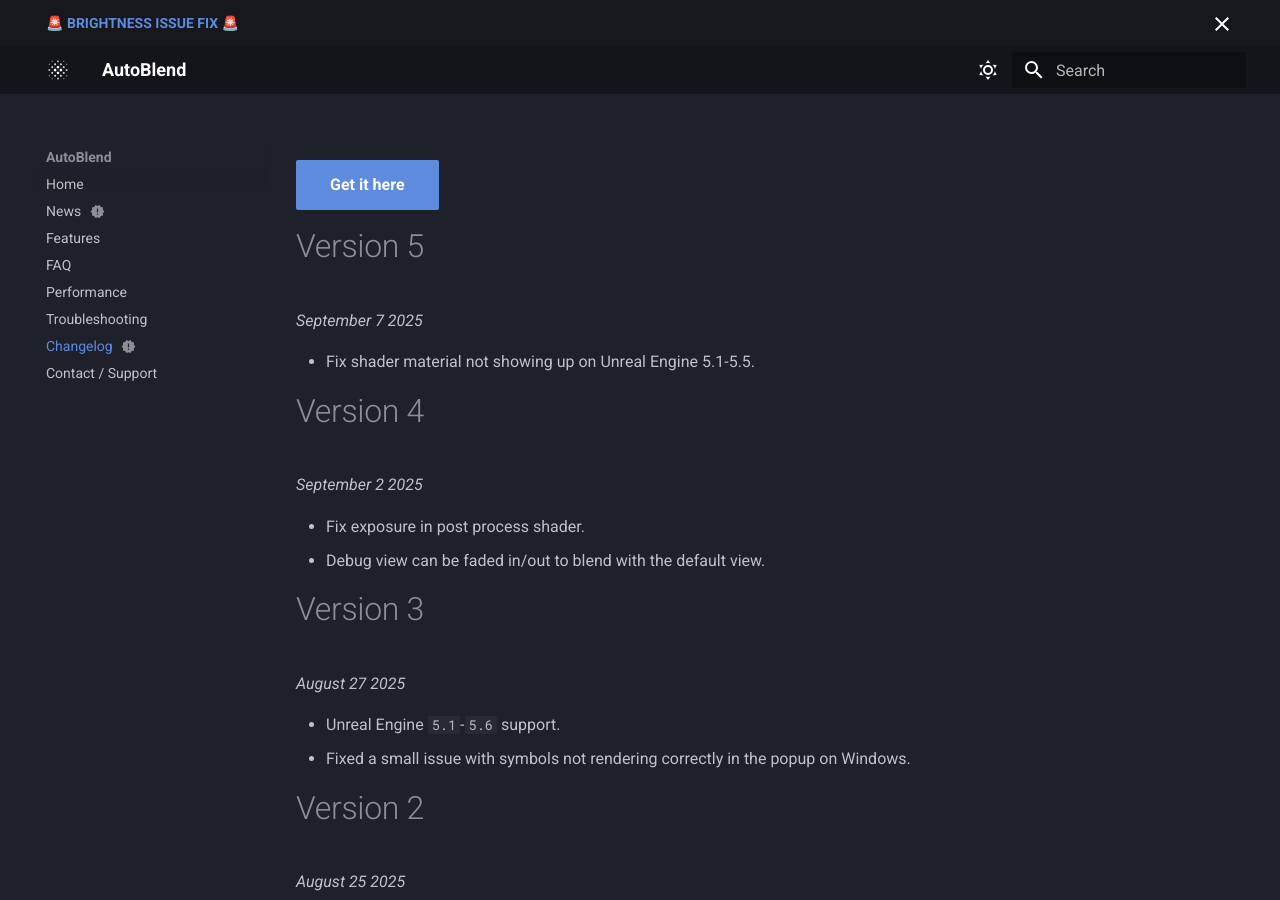
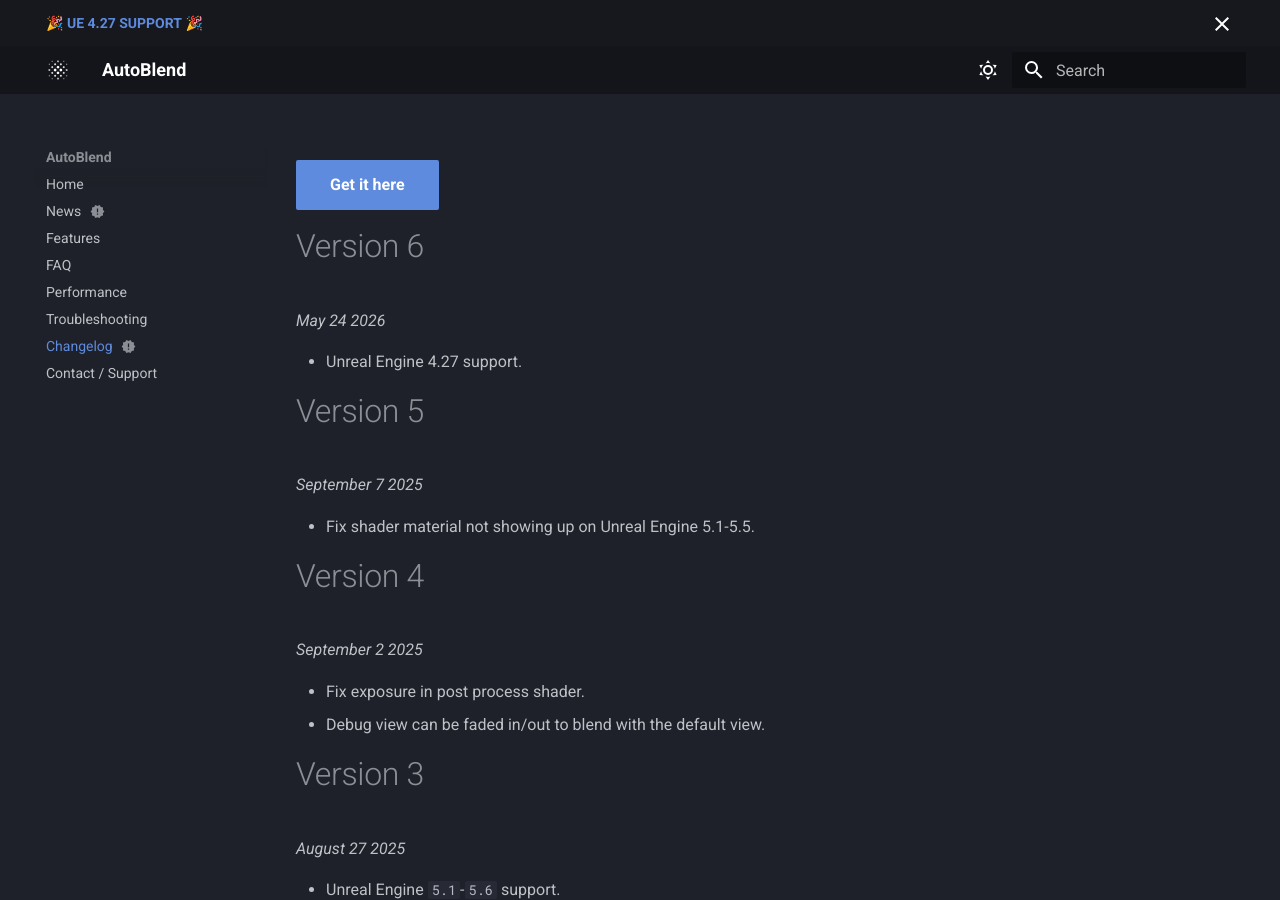
Before and after one commit to bergice/autoblend, an MkDocs documentation site: the page built from docs/changelog.md, in a window 1280 px wide and 900 px high. Built offline with MkDocs 1.6.1 and Material for MkDocs 9.7.7, drawn with Linux system fonts in a browser that asks for light colours; comment, search, counter and statistics services are not loaded.

Commit message:
AutoBlend Version 6 - Unreal Engine 4.27 backwards compatibility * C++/C# code uses preprocessor engine checks to make code compatible with 4x and 5.x * Materials have been rebuilt from scratch in 4.27 - same material will be used in 5.x builds as it's forward compatible

```diff
--- a/docs/changelog.md
+++ b/docs/changelog.md
@@ -4,6 +4,12 @@
 ---
 
 [Get it here](https://www.fab.com/listings/b474f704-c319-4fd0-87f3-651931da6b33){ .md-button .md-button--primary }
+
+# Version 6
+
+*May 24 2026*
+
+* Unreal Engine 4.27 support.
 
 # Version 5
 
--- a/mkdocs.yml
+++ b/mkdocs.yml
@@ -51,7 +51,7 @@
   generator: false
   status:
     #    ANNOUNCEMENT UPDATE
-    new: BRIGHTNESS ISSUE FIX
+    new: UE 4.27 SUPPORT
 #  social:
 #    - icon: fontawesome/link
 #      link: https://www.fab.com/listings/b474f704-c319-4fd0-87f3-651931da6b33
--- a/overrides/main.html
+++ b/overrides/main.html
@@ -2,7 +2,7 @@
 
 {% block announce %}
 <!-- ANNOUNCEMENT UPDATE -->
-<title>BRIGHTNESS ISSUE FIX</title>
+<title>UE 4.27 SUPPORT</title>
 <!--<span>VERSION 3 is out!</span>-->
-🚨 <a href="/autoblend/blog/"><b>BRIGHTNESS ISSUE FIX</b></a> 🚨
+🎉 <a href="/autoblend/blog/"><b>UE 4.27 SUPPORT</b></a> 🎉
 {% endblock %}
```
Also changed, not shown: docs/blog/posts/version-6.md (added, +10 -0 lines).
